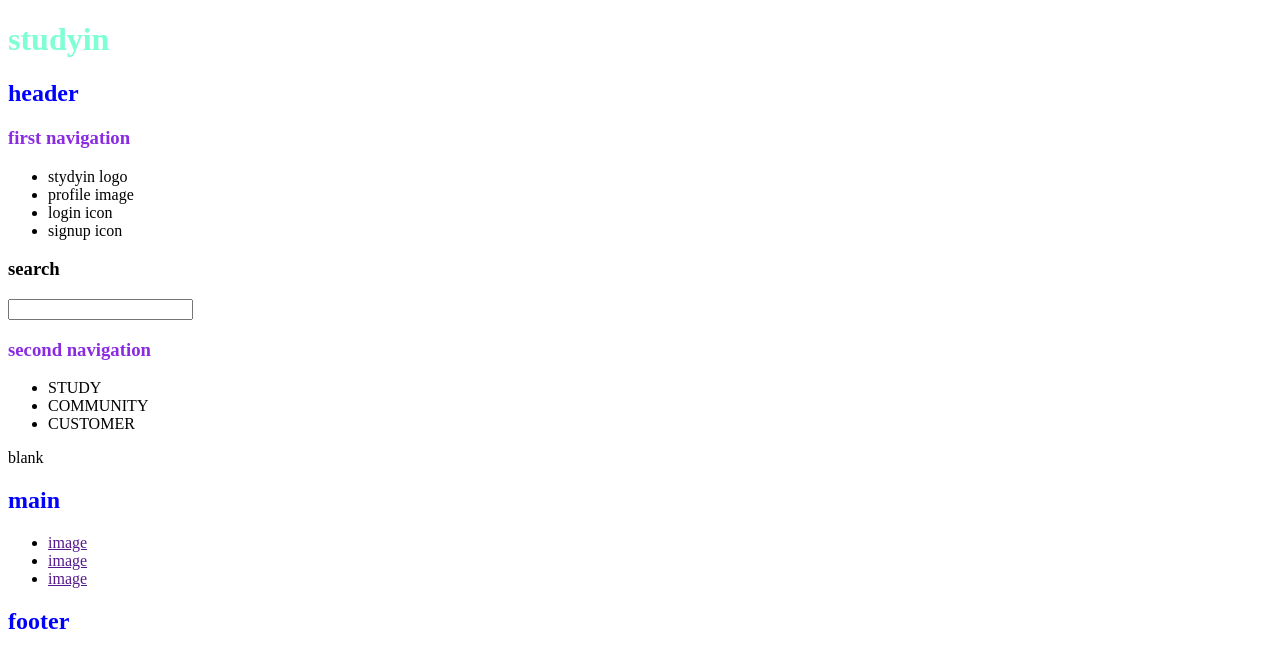
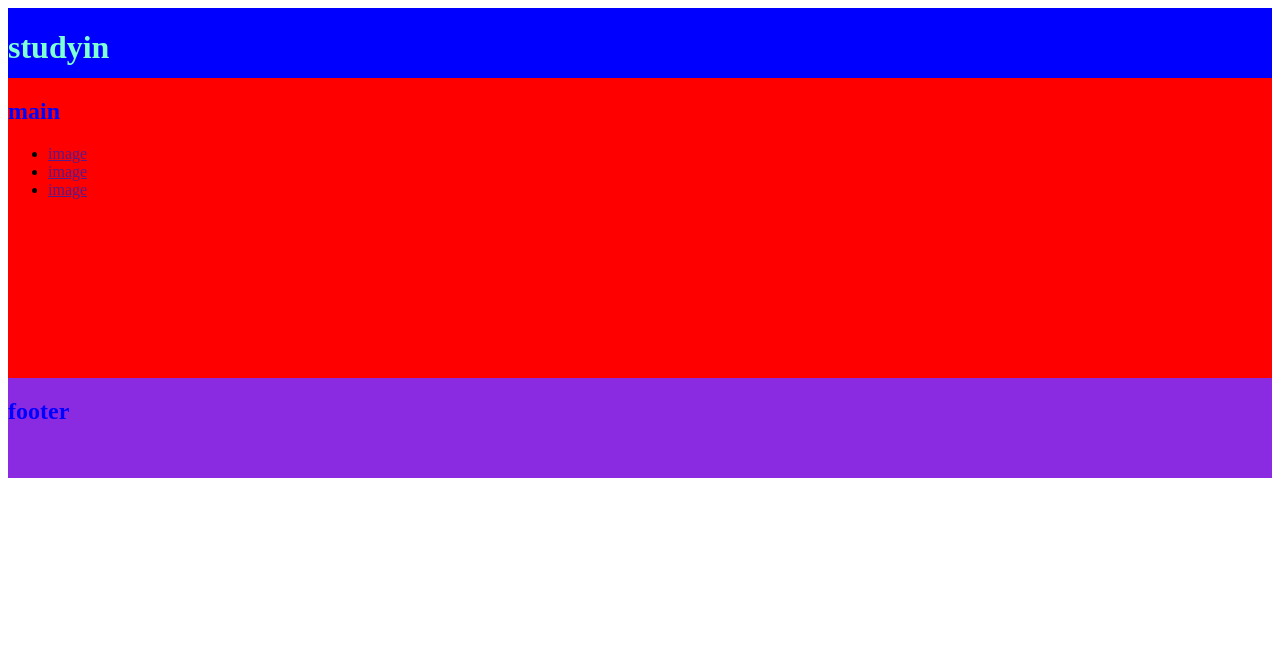
Before and after one commit to ohhyeonn/Html, a plain HTML site: page homework/homework_1.html in a window 1280 px wide. Drawn offline with Linux system fonts and the light colour scheme.

Commit message:
box em rem ex overflow homework

```diff
--- /dev/null
+++ b/css/homework.css
@@ -0,0 +1,53 @@
+
+            .title{
+
+                color :aquamarine;
+
+            }
+
+            .header{
+
+                color :blue;
+            }
+
+
+            .header-first{
+                color:blueviolet;
+            }
+
+            .heder-second {
+                color:blueviolet;
+            }
+
+            .header-third{
+                color:blueviolet;
+            }
+
+            .main{
+                color : blue;
+            }
+
+            .footer {
+                color: blue;
+            }
+
+
+
+            #header{
+                height: 70px;
+                background-color: blue;
+                overflow:hidden;
+            }
+
+            #main{
+                min-height: 300px;
+                background-color: red;
+                overflow:hidden;
+
+            }
+
+            #footer{
+                height:100px;
+                background-color:blueviolet;
+                overflow:hidden;
+            }
--- a/css/style.css
+++ b/css/style.css
@@ -1,4 +1,38 @@
-h1 {
 
-    color : red;
+body {
+
+    margin : 0;
 }
+
+
+
+/* -------------------------------------------------------*/
+
+#header {
+    height: 70px;
+    background-color: red;
+    font-size:70px;
+
+
+
+}
+
+#visual{
+    height: 171px;
+    background-color: blue;
+
+}
+
+#body{
+    min-height: 300px;
+    background-color: green;
+
+
+}
+
+#footer{
+    height: 100px;
+    background-color: yellow;
+
+
+}
--- a/homework/homework_1.html
+++ b/homework/homework_1.html
@@ -4,41 +4,10 @@
 
         <meta charset="UTF-8">
         <title>Welcome to studyin</title>
-        <style>
-
-            .title{
-
-                color :aquamarine;
-
-            }
-
-            .header{
-
-                color :blue;
-            }
+        <link href="../css/reset.css" type="text/css" rel="stylesheet">
+        <link href="../css/homework.css" type="text/css" rel="stylesheet">
 
 
-            .header-first{
-                color:blueviolet;
-            }
-
-            .heder-second {
-                color:blueviolet;
-            }
-
-            .header-third{
-                color:blueviolet;
-            }
-
-            .main{
-                color : blue;
-            }
-
-            .footer {
-                color: blue;
-            }
-
-        </style>
 
     </head>
 
@@ -49,9 +18,9 @@
 
 
     <body>
-        <h1 class = "title">studyin</h1>
 
-        <header>
+        <header id = "header">
+            <h1 class = "title">studyin</h1>
             <section>
                 <h1 class="header">header</h1>
 
@@ -98,7 +67,7 @@
 
 
 
-        <main>
+        <main id = "main">
             <section>
                 <h1 class="main">main</h1>
 
@@ -117,7 +86,7 @@
 
 
 
-        <footer>
+        <footer id = "footer">
             <section>
                 <h1 class = "footer">footer</h1>
 
```
Also changed, not shown: notice/list.html (+13 -10 lines).
